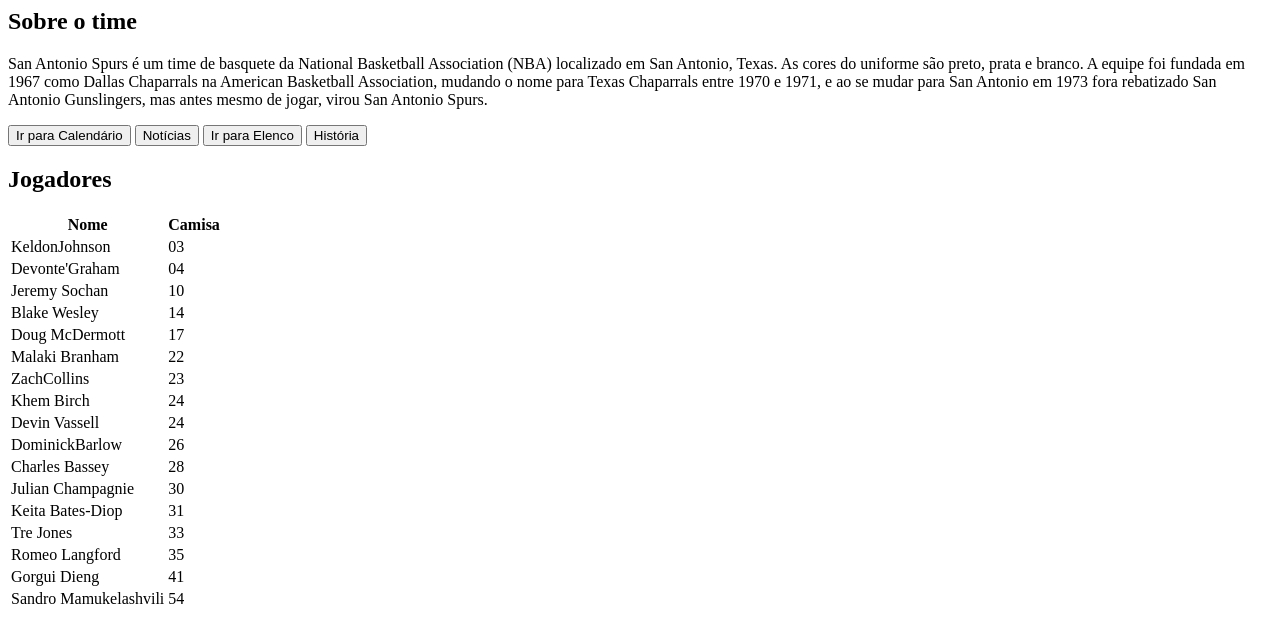
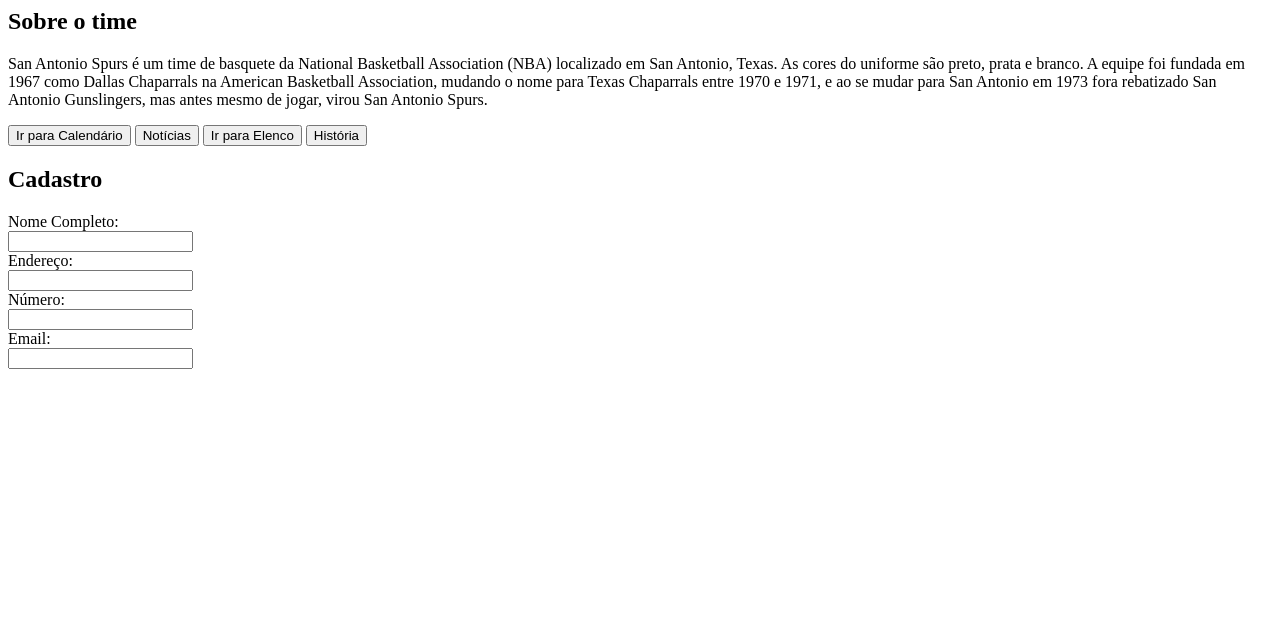
Before and after one commit to biell-lopes/Projeto_San_Antonio_Spurs, a plain HTML site: page Desenvolvimento_Matheus.html in a window 1280 px wide. Shown: the part 120-762 px from the top of the page. Drawn offline with Linux system fonts and the light colour scheme.

Commit message:
Tirei a tabela e coloquei o form.

```diff
--- a/Desenvolvimento_Matheus.html
+++ b/Desenvolvimento_Matheus.html
@@ -20,80 +20,16 @@
     <a href="PAgina de NOTÍCIAS"><button>Notícias</button></a>
     <a href="PAgina de ELENCO"><button>Ir para Elenco</button></a>
     <a href="PAgina de HISTORIA"><button>História</button></a>
-    <h2>Jogadores</h2>
-    <table>
-        <tr>
-          <th>Nome</th>
-          <th>Camisa</th>
-        </tr>
-        <tr>
-          <td>KeldonJohnson</td>
-          <td>03</td>
-        </tr>
-        <tr>
-          <td>Devonte'Graham</td>
-          <td>04</td>
-        </tr>
-        <tr>
-          <td>Jeremy Sochan</td>
-          <td>10</td>
-        </tr>
-        <tr>
-          <td>Blake Wesley</td>
-          <td>14</td>
-        </tr>
-        <tr>
-          <td>Doug McDermott</td>
-          <td>17</td>
-        </tr>
-        <tr>
-          <td>Malaki Branham</td>
-          <td>22</td>
-        </tr>
-        <tr>
-          <td>ZachCollins</td>
-          <td>23</td>
-        </tr>
-        <tr>
-          <td>Khem Birch</td>
-          <td>24</td>
-        </tr>
-        <tr>
-          <td>Devin Vassell</td>
-          <td>24</td>
-        </tr>
-        <tr>
-            <td>DominickBarlow</td>
-            <td>26</td>
-          </tr>
-        <tr>
-          <td>Charles Bassey</td>
-          <td>28</td>
-        </tr>
-        <tr>
-          <td>Julian Champagnie</td>
-          <td>30</td>
-        </tr>
-        <tr>
-          <td>Keita Bates-Diop</td>
-          <td>31</td>
-        </tr>
-        <tr>
-          <td>Tre Jones</td>
-          <td>33</td>
-        </tr>
-        <tr>
-          <td>Romeo Langford</td>
-          <td>35</td>
-        </tr>
-        <tr>
-          <td>Gorgui Dieng</td>
-          <td>41</td>
-        </tr>
-        <tr>
-          <td>Sandro Mamukelashvili</td>
-          <td>54</td>
-        </tr>
-      </table>
+    <h2>Cadastro</h2>
+    <form>
+      <label for="Nome">Nome Completo:</label><br>
+      <input type="text" id="Nome" name="Nome"><br>
+      <label for="Endereco">Endereço:</label><br>
+      <input type="text" id="Endereco" name="Endereco"><br>
+      <label for="Numero">Número:</label><br>
+      <input type="text" id="Numero" name="Numero"><br>
+      <label for="Email">Email:</label><br>
+      <input type="text" id="Email" name="Email">
+    </form>
 </body>
 </html>
```
Also changed, not shown: Anotções.txt.
